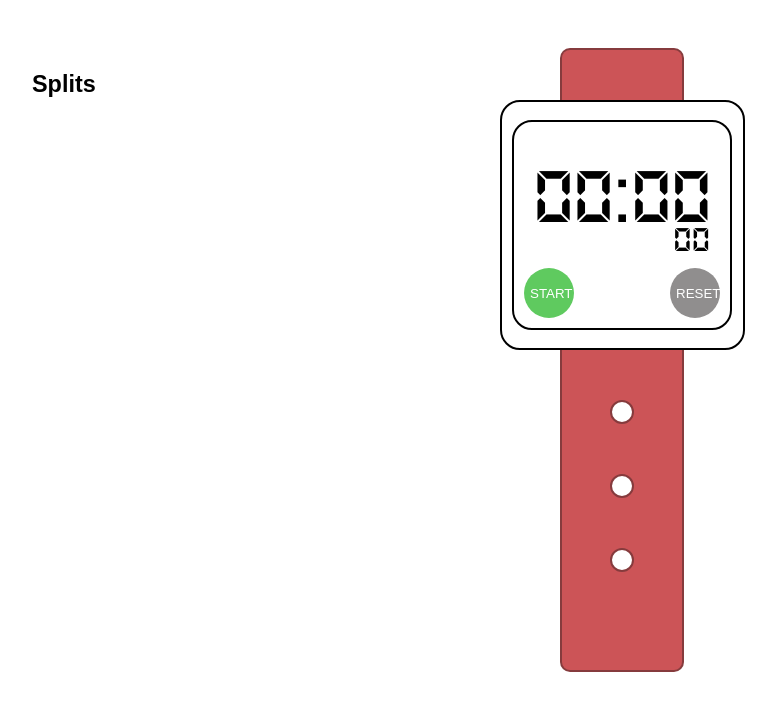
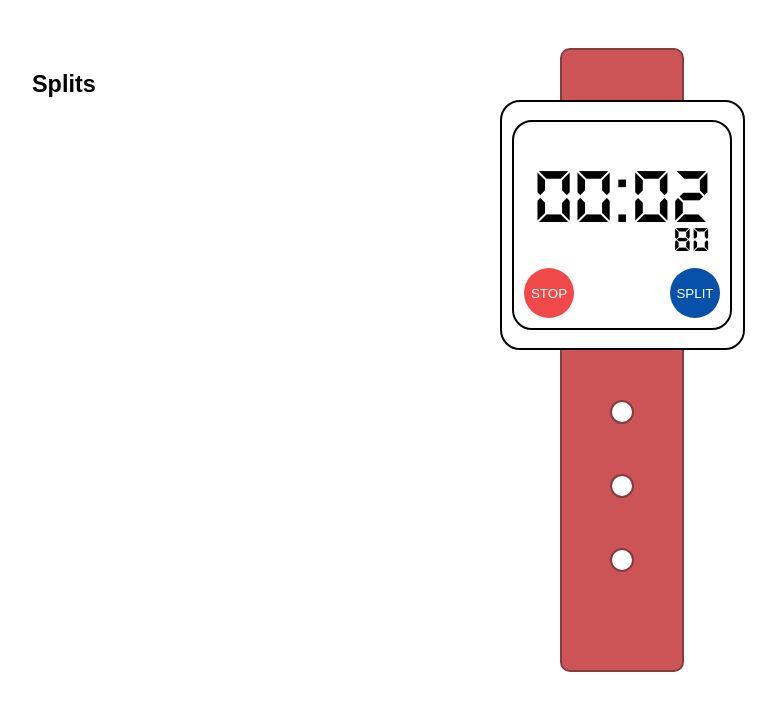
Before and after one commit to ironhack-labs/lab-javascript-chronometer, a plain HTML site: page starter-code/index.html in a window 1280 px wide. Both pictures are taken after a click on the button "START". Shown: the whole page, without its empty margins (18-794 px from the left). Drawn offline with Linux system fonts and the light colour scheme.

Commit message:
Project done

```diff
--- a/starter-code/javascript/chronometer.js
+++ b/starter-code/javascript/chronometer.js
@@ -1,10 +1,39 @@
 class Chronometer {
-  constructor() {}
-  // startClick() {}
-  // getMinutes() {}
-  // getSeconds() {}
-  // twoDigitsNumber() {}
-  // stopClick() {}
-  // resetClick() {}
-  // splitClick() {}
+  constructor() {
+    this.currentTime = 0;
+    this.intervalId = 0;
+  }
+
+  startClick() {
+    this.intervalId = setInterval(() => { this.currentTime += 1;}, 10);
+  }
+
+  getMinutes() {
+    return Math.floor(this.currentTime / 6000);
+  }
+
+  getSeconds() {
+    return Math.floor(this.currentTime / 100) - (this.getMinutes() * 60);
+  }
+
+  getMiliseconds() {
+    let milisec = this.twoDigitsNumber(this.currentTime);
+    return milisec[milisec.length - 2] + milisec[milisec.length - 1];
+  }
+
+  twoDigitsNumber(time) {
+    return String(time).padStart(2, '0');
+  }
+
+  stopClick() {
+    clearInterval(this.intervalId);
+  }
+
+  resetClick() {
+    this.currentTime = 0;
+  }
+
+  splitClick() {
+    return `${this.twoDigitsNumber(this.getMinutes())}:${this.twoDigitsNumber(this.getSeconds())}:${this.twoDigitsNumber(this.getMiliseconds())}`;
+  }
 }
--- a/starter-code/javascript/main.js
+++ b/starter-code/javascript/main.js
@@ -1,28 +1,40 @@
-var chronometer = new Chronometer();
-var btnLeft     = document.getElementById('btnLeft');
-var btnRight    = document.getElementById('btnRight');
-var minDec      = document.getElementById('minDec');
-var minUni      = document.getElementById('minUni');
-var secDec      = document.getElementById('secDec');
-var secUni      = document.getElementById('secUni');
-var milDec      = document.getElementById('milDec');
-var milUni      = document.getElementById('milUni');
+const chronometer = new Chronometer();
+const btnLeft     = document.getElementById('btnLeft');
+const btnRight    = document.getElementById('btnRight');
+const minDec      = document.getElementById('minDec');
+const minUni      = document.getElementById('minUni');
+const secDec      = document.getElementById('secDec');
+const secUni      = document.getElementById('secUni');
+const milDec      = document.getElementById('milDec');
+const milUni      = document.getElementById('milUni');
+const splitList   = document.getElementById('splits');
 
 
 function printTime() {
-
+  printMinutes();
+  printSeconds();
+  printMilliseconds();
 }
 
 function printMinutes() {
-
+  let minute = chronometer.twoDigitsNumber(chronometer.getMinutes());
+  minute = minute.split('');
+  minDec.innerHTML = minute[0];
+  minUni.innerHTML = minute[1];
 }
 
 function printSeconds() {
-
+  let seconds = chronometer.twoDigitsNumber(chronometer.getSeconds());
+  seconds = seconds.split('');
+  secDec.innerHTML = seconds[0];
+  secUni.innerHTML = seconds[1];
 }
 
 function printMilliseconds() {
-
+  let milisec = chronometer.getMiliseconds();
+  milisec = milisec.split('');
+  milDec.innerHTML = milisec[0];
+  milUni.innerHTML = milisec[1];
 }
 
 function printSplit() {
@@ -50,11 +62,39 @@ function setResetBtn() {
 }
 
 // Start/Stop Button
+let printInterval = 0;
 btnLeft.addEventListener('click', function () {
-
+  if (btnLeft.className.includes('start')) {
+    chronometer.startClick();
+    btnLeft.classList.remove('start');
+    btnLeft.classList.add('stop');
+    btnLeft.innerHTML = 'STOP';
+    btnRight.classList.remove('reset');
+    btnRight.classList.add('split');
+    btnRight.innerHTML = 'SPLIT';
+    printInterval = setInterval(() => {printTime()}, 10);
+  } else {
+    chronometer.stopClick();
+    btnLeft.classList.add('start');
+    btnLeft.classList.remove('stop');
+    btnLeft.innerHTML = 'START';
+    btnRight.classList.add('reset');
+    btnRight.classList.remove('split');
+    btnRight.innerHTML = 'RESET';
+    clearInterval(printInterval);
+  }
 });
 
 // Reset/Split Button
 btnRight.addEventListener('click', function () {
+  if (btnRight.className.includes('split')){
+    let li = document.createElement('li');
+    li.innerHTML = chronometer.splitClick();
+    splitList.appendChild(li);
+  } else {
+    chronometer.resetClick();
+    printTime();
+    splitList.innerHTML = '';
+  }
 
 });
```
Also changed, not shown: starter-code/index.html (+4 -3 lines), starter-code/stylesheets/fonts/ds-digib.ttf (renamed from starter-code/stylesheets/fonts/ds-digib.TTF).
